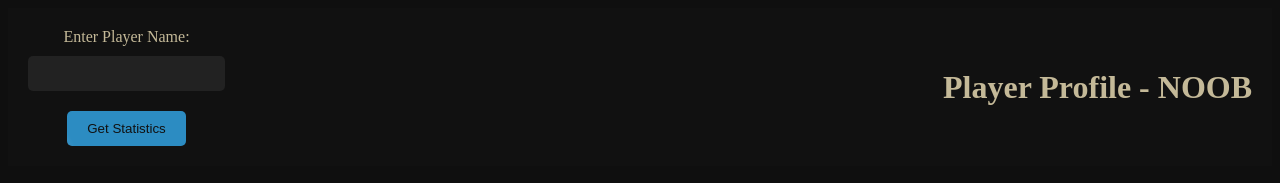
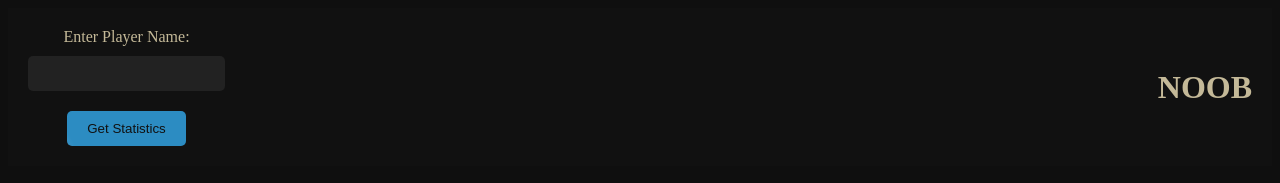
Before and after one commit to FrankCasanova/ok.github.io, a plain HTML site: page index.html in a window 1280 px wide. Shown: the top 183 px of the page. Drawn offline with Linux system fonts and the light colour scheme; a web font is replaced by a local one.

Commit message:
index.html updated

```diff
--- a/index.html
+++ b/index.html
@@ -21,7 +21,7 @@
             <div class="spinner"></div>
             <p>Loading...</p>
         </div>
-        <h1 class="player-name">Player Profile - NOOB</h1>
+        <h1 class="player-name">NOOB</h1>
     </header>
 
     <main>
```
